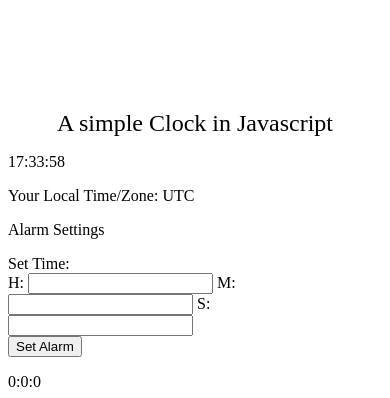
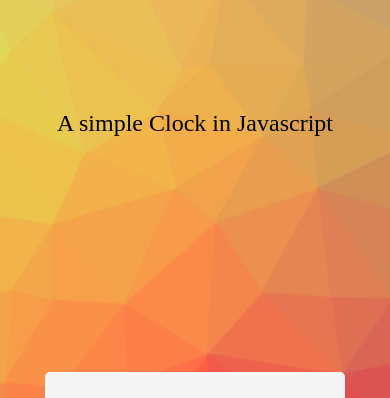
Before and after one commit to theghost1980/google-homepage, a plain HTML site: page clock.html in a window 390 px wide. Shown: the top 398 px of the page. Drawn offline with Linux system fonts and the light colour scheme.

Commit message:
testing and changes

```diff
--- a/js/clock.js
+++ b/js/clock.js
@@ -2,7 +2,7 @@
 let gh = 0;
 let gm = 0;
 let gs = 0;
-var myAudio= new Audio('/media-images/alarm.wav');
+var myAudio= new Audio('../media-images/alarm.wav');
 
 function play() {
     myAudio.play();
--- a/styles/clock.css
+++ b/styles/clock.css
@@ -1,25 +1,15 @@
 
-main {
-        width: 300px;
-    }
-header {
-        display: flex;
-        justify-content: center;
-        margin-top: 55px;
-        font-size: 1.5em;
-    }
-/* Media Rules */
-@media (min-width: 600px){
 html,body {
     margin: 0;
     padding: 0;
-  }
+}
 html {
     background: url('../images/bg-1.png') center center fixed;
     -webkit-background-size: cover;
     -moz-background-size: cover;
     -o-background-size: cover;
     background-size: cover;
+    background-color: rgb(192, 84, 41);
 }
 main {
     position: absolute;
@@ -75,4 +65,14 @@ form {
 #butt {
     margin-top: 10px;
 }
+@media (max-width: 600px){
+main {
+        width: 300px;
+    }
+header {
+        display: flex;
+        justify-content: center;
+        margin-top: 55px;
+        font-size: 1.5em;
+    }
 }
--- /dev/null
+++ b/styles/test-bg.css
@@ -0,0 +1,9 @@
+* { margin: 0; padding: 0; }
+
+html {
+    background: url('/images/bg-1.png') no-repeat center center fixed;
+    -webkit-background-size: cover;
+    -moz-background-size: cover;
+    -o-background-size: cover;
+    background-size: cover;
+}
```
Also changed, not shown: test-bg.html (added, +10 -0 lines).
